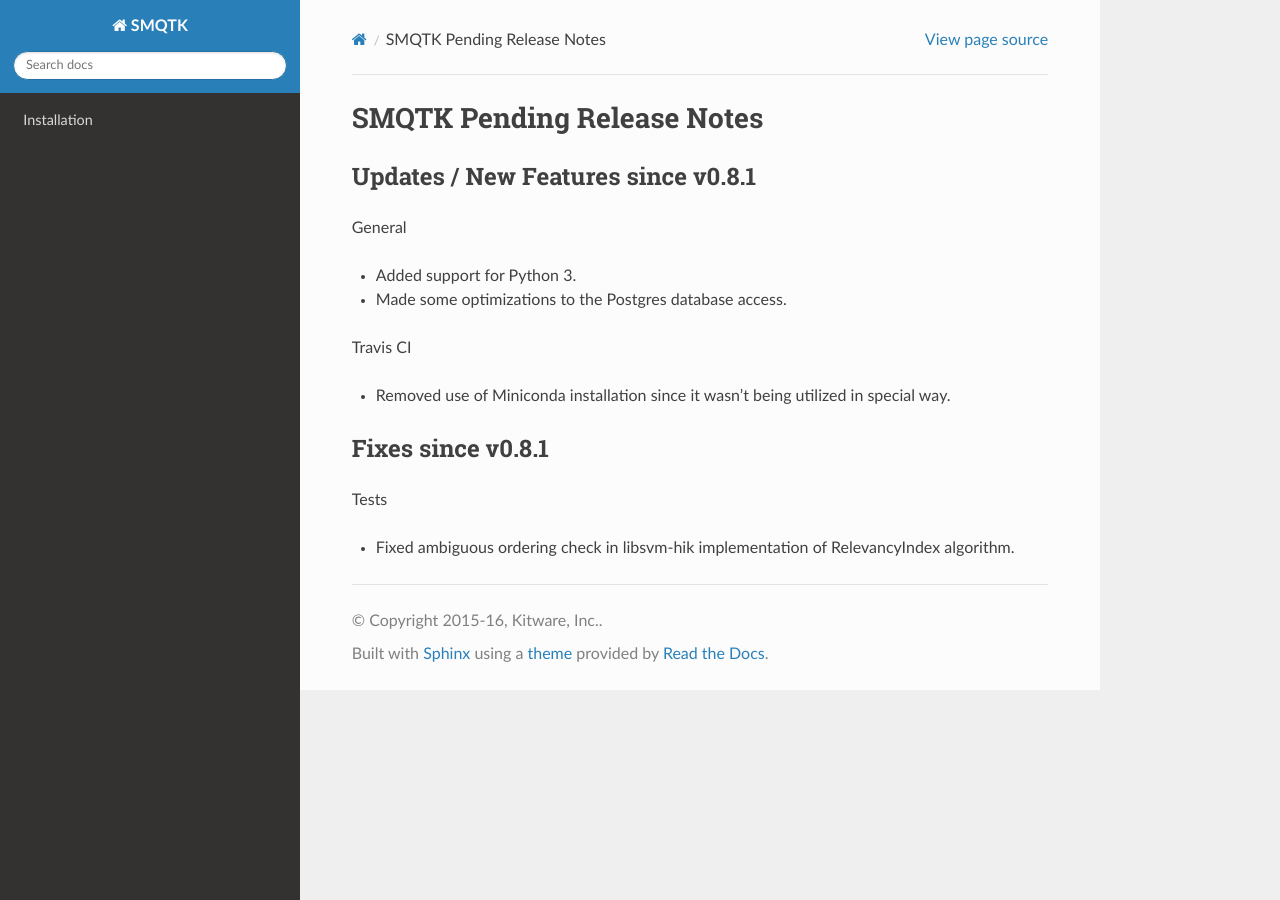
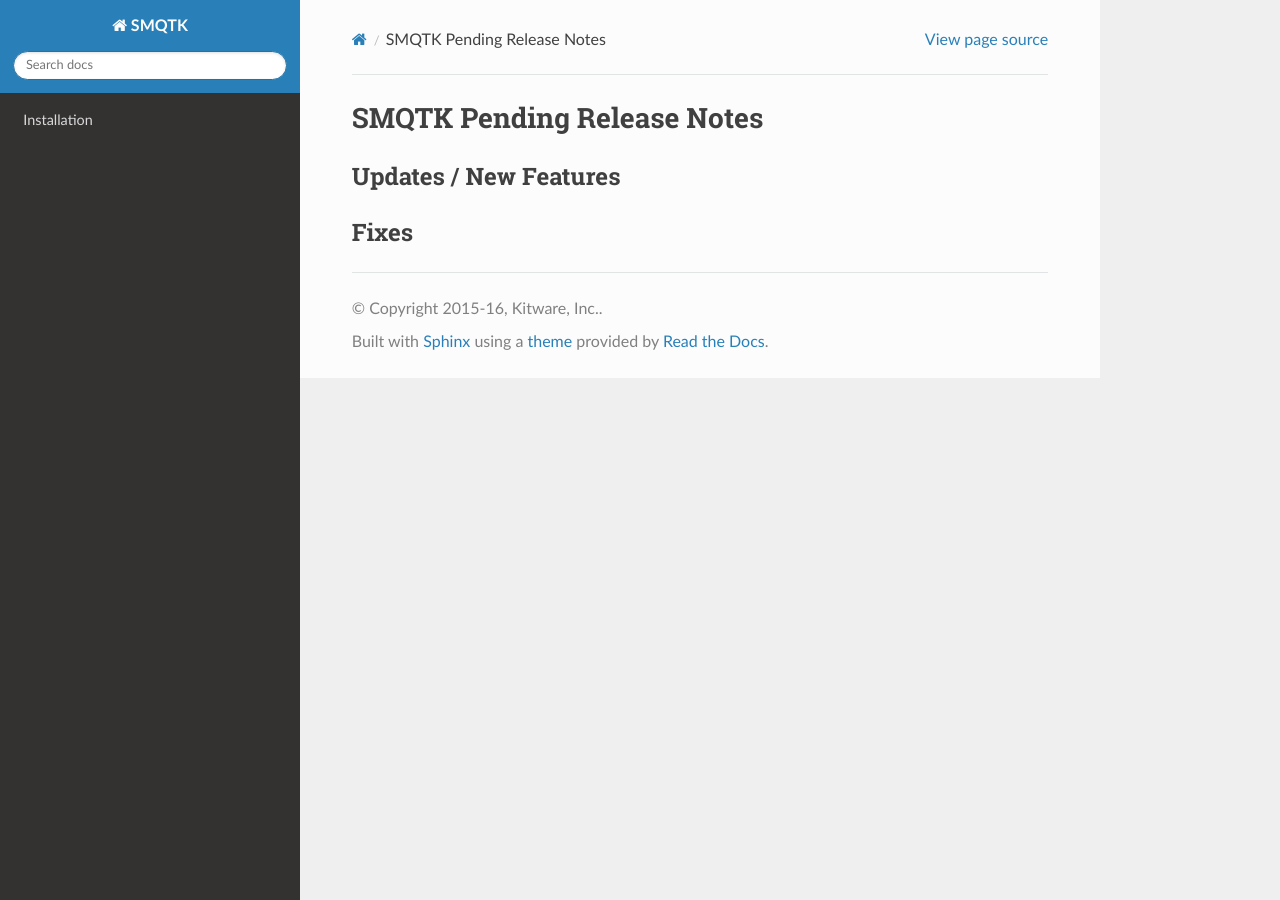
Before and after one commit to Kitware/SMQTK-Detection, a Sphinx documentation site: the page built from docs/release_notes/pending_release.rst, in a window 1280 px wide. Built offline with Sphinx 7.4.7 and the Read the Docs theme 2.0.0, drawn with Linux system fonts in a browser that asks for light colours; pages that are not in the unit, such as notebooks, are missing from menus; the version number could not be read and is left out.

Commit message:
Bumped version and transitioned release notes.

```diff
--- a/docs/release_notes.rst
+++ b/docs/release_notes.rst
@@ -16,3 +16,4 @@ Release Notes
    release_notes/v0.7.0
    release_notes/v0.8.0
    release_notes/v0.8.1
+   release_notes/v0.9.0
--- a/docs/release_notes/pending_release.rst
+++ b/docs/release_notes/pending_release.rst
@@ -2,23 +2,9 @@ SMQTK Pending Release Notes
 ===========================
 
 
-Updates / New Features since v0.8.1
------------------------------------
+Updates / New Features
+----------------------
 
-General
 
-- Added support for Python 3.
-- Made some optimizations to the Postgres database access.
-
-Travis CI
-
-- Removed use of Miniconda installation since it wasn't being utilized in
-  special way.
-
-Fixes since v0.8.1
-------------------
-
-Tests
-
-- Fixed ambiguous ordering check in libsvm-hik implementation of
-  RelevancyIndex algorithm.
+Fixes
+-----
```
